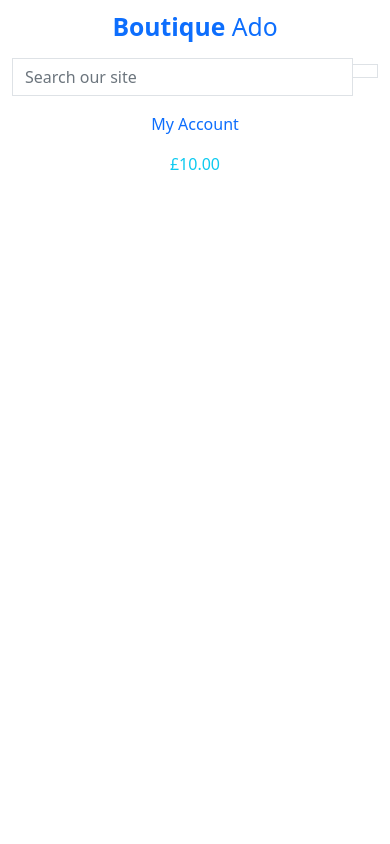
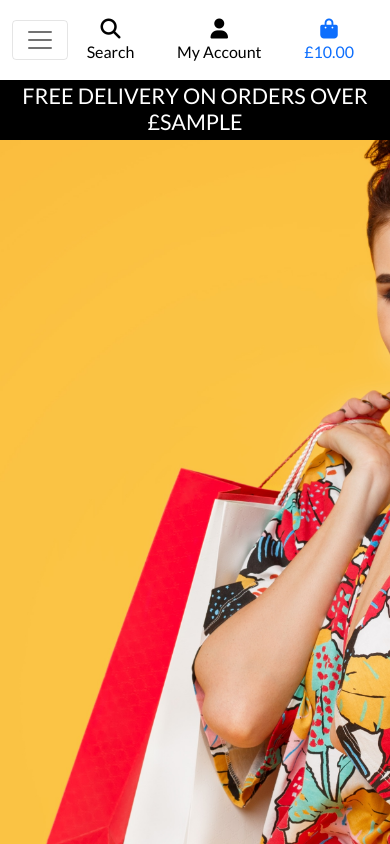
Before and after one commit to jamie120/Boutique-Ado-V1, a Django app: template templates/base.html in a window 390 px wide. Run offline with Django 3.2, Linux system fonts and the light colour scheme; the template is opened without the code that fills it: most values are stand-ins (such as "Sample title", 1, 10 or a date in 2020); parts of the project's set-up code (start-up, migrations or seed data) failed here and were passed over; some libraries are stand-ins or nearby versions.

Commit message:
Added mobile header and main navbar

```diff
--- a/boutique_ado/settings.py
+++ b/boutique_ado/settings.py
@@ -147,3 +147,7 @@ USE_TZ = True
 # https://docs.djangoproject.com/en/3.1/howto/static-files/
 
 STATIC_URL = '/static/'
+STATICFILES_DIRS = (os.path.join(BASE_DIR, 'static'),)
+
+MEDIA_URL = '/media/'
+MEDIA_ROOT = os.path.join(BASE_DIR, 'media')
--- a/boutique_ado/urls.py
+++ b/boutique_ado/urls.py
@@ -15,9 +15,11 @@ Including another URLconf
 """
 from django.contrib import admin
 from django.urls import path, include
+from django.conf import settings
+from django.conf.urls.static import static
 
 urlpatterns = [
     path('admin/', admin.site.urls),
     path('accounts/', include('allauth.urls')),
     path('', include('home.urls')),
-]
+] + static(settings.MEDIA_URL, document_root=settings.MEDIA_ROOT)
--- a/home/templates/home/index.html
+++ b/home/templates/home/index.html
@@ -9,6 +9,7 @@
             </div>
         </div>
     </div>
+{% endblock %}
 
 {% block content %}
     <div class="container h-100">
--- /dev/null
+++ b/static/css/base.css
@@ -0,0 +1,85 @@
+html {
+    height: 100%;
+}
+
+body {
+    background: url('/media/homepage_background_cropped.jpg') no-repeat center center fixed;
+    background-size: cover;
+    height: calc(100vh - 164px);
+    color: #555;
+    font-family: 'Lato';
+}
+
+/* from Bulma */
+.icon {
+    align-items: center;
+    display: inline-flex;
+    justify-content: center;
+    height: 1.5rem;
+    width: 1.5rem;
+}
+
+.logo-font {
+    text-transform: uppercase;
+}
+
+.main-logo-link {
+    width: fit-content;
+}
+
+.shop-now-button {
+    background: black;
+    color: white;
+    min-width: 260px;
+}
+
+.btn-black {
+    background: black;
+    color: white;
+}
+
+.shop-now-button:hover,
+.shop-now-button:active,
+.shop-now-button:focus,
+.btn-black:hover,
+.btn-black:active,
+.btn-black:focus {
+    background: #222;
+    color: white;
+}
+
+.text-black {
+    color: #000 !important;
+}
+
+.border-black {
+    border: 1px solid black !important;
+}
+
+.bg-black {
+    background: #000 !important;
+}
+
+/* -------------------------------- Media Queries */
+
+/* Slightly larger container on xl screens */
+@media (min-width: 1200px) {
+  .container {
+    max-width: 80%;
+  }
+}
+
+/* fixed top navbar only on medium and up */
+@media (min-width: 992px) {
+    .fixed-top-desktop-only {
+        position: fixed;
+        top: 0;
+        right: 0;
+        left: 0;
+        z-index: 1030;
+    }
+
+    .header-container {
+        padding-top: 164px;
+    }
+}
--- a/templates/base.html
+++ b/templates/base.html
@@ -5,25 +5,29 @@
   <head>
 
     {% block meta %}
-    <meta http-equiv="X-UA-Compatible" content="ie=edge">
-    <meta charset="utf-8">
-    <meta name="viewport" content="width=device-width, initial-scale=1">
+        <meta http-equiv="X-UA-Compatible" content="ie=edge">
+        <meta charset="utf-8">
+        <meta name="viewport" content="width=device-width, initial-scale=1">
     {% endblock %}
 
     {% block extra_meta %}
     {% endblock %}
 
     {% block corecss %}
-    <link href="https://cdn.jsdelivr.net/npm/bootstrap@5.0.0-beta2/dist/css/bootstrap.min.css" rel="stylesheet" integrity="sha384-BmbxuPwQa2lc/FVzBcNJ7UAyJxM6wuqIj61tLrc4wSX0szH/Ev+nYRRuWlolflfl" crossorigin="anonymous">
+        <link href="https://cdn.jsdelivr.net/npm/bootstrap@5.0.0-beta2/dist/css/bootstrap.min.css" rel="stylesheet" integrity="sha384-BmbxuPwQa2lc/FVzBcNJ7UAyJxM6wuqIj61tLrc4wSX0szH/Ev+nYRRuWlolflfl" crossorigin="anonymous">
+        <link rel="preconnect" href="https://fonts.gstatic.com">
+        <link href="https://fonts.googleapis.com/css2?family=Lato&display=swap" rel="stylesheet">
+        <link rel="stylesheet" href="{% static 'css/base.css' %}">
     {% endblock %}
 
     {% block extra_css %}
     {% endblock %}
 
     {% block corejs %}
-    <script src="https://cdn.jsdelivr.net/npm/bootstrap@5.0.0-beta2/dist/js/bootstrap.bundle.min.js" integrity="sha384-b5kHyXgcpbZJO/tY9Ul7kGkf1S0CWuKcCD38l8YkeH8z8QjE0GmW1gYU5S9FOnJ0" crossorigin="anonymous"></script>
-    <script src="https://cdn.jsdelivr.net/npm/@popperjs/core@2.6.0/dist/umd/popper.min.js" integrity="sha384-KsvD1yqQ1/1+IA7gi3P0tyJcT3vR+NdBTt13hSJ2lnve8agRGXTTyNaBYmCR/Nwi" crossorigin="anonymous"></script>
-    <script src="https://cdn.jsdelivr.net/npm/bootstrap@5.0.0-beta2/dist/js/bootstrap.min.js" integrity="sha384-nsg8ua9HAw1y0W1btsyWgBklPnCUAFLuTMS2G72MMONqmOymq585AcH49TLBQObG" crossorigin="anonymous"></script>
+        <script src="https://kit.fontawesome.com/e9c73d7092.js" crossorigin="anonymous"></script>
+        <script src="https://code.jquery.com/jquery-3.4.1.slim.min.js" integrity="sha384-J6qa4849blE2+poT4WnyKhv5vZF5SrPo0iEjwBvKU7imGFAV0wwj1yYfoRSJoZ+n" crossorigin="anonymous"></script>
+        <script src="https://cdn.jsdelivr.net/npm/popper.js@1.16.0/dist/umd/popper.min.js" integrity="sha384-Q6E9RHvbIyZFJoft+2mJbHaEWldlvI9IOYy5n3zV9zzTtmI3UksdQRVvoxMfooAo" crossorigin="anonymous"></script>
+        <script src="https://stackpath.bootstrapcdn.com/bootstrap/4.4.1/js/bootstrap.min.js" integrity="sha384-wfSDF2E50Y2D1uUdj0O3uMBJnjuUD4Ih7YwaYd1iqfktj0Uod8GCExl3Og8ifwB6" crossorigin="anonymous"></script>
     {% endblock %}
 
     {% block extra_js %}
@@ -33,7 +37,7 @@
   </head>
   <body>
     <header class="container-fluid fixed-top">
-        <div class="row">
+        <div id="topnav" class="row bg-white pt-lg-2 d-none d-lg-flex">
             <div class="col-12 col-lg-4 my-auto py-1 py-lg-0 text-center text-lg-left">
                 <a href="{% url 'home' %}" class="nav-link main-logo-link">
                     <h2 class="logo-font text-black my-0"><strong>Boutique</strong> Ado</h2>
@@ -55,7 +59,7 @@
             </div>
             <div class="col-12 col-lg-4 my-auto py-1 py-lg-0">
                 <ul class="list-inline list-unstyled text-center text-lg-right my-0">
-                    <li class="list-inline-item-dropdown">
+                    <li class="list-inline-item dropdown">
                         <a class="text-black nav-link" href="#" id="user-options" data-toggle="dropdown" aria-haspopup="true" aria-expanded="false">
                             <div class="text-center">
                                 <div><i class="fas fa-user fa-lg"></i></div>
@@ -63,7 +67,7 @@
                             </div>
                         </a>
                         <div class="dropdown-menu border-0" aria-labelledby="user-options">
-                            {% if request.user.is.authenticated %}
+                            {% if request.user.is_authenticated %}
                                 {% if request.user.is_superuser %}
                                     <a href="" class="dropdown-item">Product Management</a>
                                 {% endif %}
@@ -76,7 +80,7 @@
                         </div>
                     </li>
                     <li class="list-inline-item">
-                        <a href="" class="{% if grand_total %}text-info font-weight-bold{% else %}text-black{% endif %} nav-link">
+                        <a class="{% if grand_total %}text-info font-weight-bold{% else %}text-black{% endif %} nav-link" href="">
                             <div class="text-center">
                                 <div><i class="fas fa-shopping-bag fa-lg"></i></div>
                                 <p class="my-0">
@@ -92,7 +96,22 @@
                 </ul>
             </div>
         </div>
+        <div class="row bg-white">
+            <nav class="navbar navbar-expand-lg navbar-light w-100">
+                <button class="navbar-toggler" type="button" data-toggle="collapse" data-target="#main-nav" aria-controls="main-nav" aria-expanded="false" aria-label="Toggle navigation">
+                    <span class="navbar-toggler-icon"></span>
+                </button>
+                {% include 'includes/mobile-top-header.html' %}
+                {% include 'includes/main-nav.html' %}
+            </nav>
+        </div>
+        <div id="delivery-banner" class="row text-center">
+            <div class="col bg-black text-white">
+                <h4 class="logo-font my-1">Free delivery on orders over £{{ free_shipping_threshold }}</h4>
+            </div>
+        </div>
     </header>
+
     {% if messages %}
     <div class="message-container"></div>
     {% endif %}
--- /dev/null
+++ b/templates/includes/main-nav.html
@@ -0,0 +1,50 @@
+<div class="collapse navbar-collapse" id="main-nav">
+    <ul class="navbar-nav w-auto mx-auto">
+        <li class="nav-item dropdown">
+            <a class="logo-font font-weight-bold nav-link text-black mr-5" href="#" id="all-products-link" data-toggle="dropdown" aria-haspopup="true" aria-expanded="false">
+                All Products
+            </a>
+            <div class="dropdown-menu border-0" aria-labelledby="all-products-link">
+                <a href="" class="dropdown-item">By Price</a>
+                <a href="" class="dropdown-item ">By Rating</a>
+                <a href="" class="dropdown-item ">By Category</a>
+                <a href="" class="dropdown-item">All Products</a>
+            </div>
+        </li>
+
+        <li class="nav-item dropdown">
+            <a class="logo-font font-weight-bold nav-link text-black mr-5" href="#" id="clothing-link" data-toggle="dropdown" aria-haspopup="true" aria-expanded="false">
+                Clothing
+            </a>
+            <div class="dropdown-menu border-0" aria-labelledby="clothing-link">
+                <a href="" class="dropdown-item">Activewear &amp; Essentials</a>
+                <a href="" class="dropdown-item">Jeans</a>
+                <a href="" class="dropdown-item">Shirts</a>
+                <a href="" class="dropdown-item">All Clothing</a>
+            </div>
+        </li>
+
+        <li class="nav-item dropdown">
+            <a class="logo-font font-weight-bold nav-link text-black mr-5" href="#" id="homeware-link" data-toggle="dropdown" aria-haspopup="true" aria-expanded="false">
+                Homeware
+            </a>
+            <div class="dropdown-menu border-0" aria-labelledby="homeware-link">
+                <a href="" class="dropdown-item">Bed &amp; Bath</a>
+                <a href="" class="dropdown-item">Kitchen &amp; Dining</a>
+                <a href="" class="dropdown-item">All Homeware</a>
+            </div>
+        </li>
+
+        <li class="nav-item dropdown">
+            <a class="logo-font font-weight-bold nav-link text-black" href="#" id="specials-link" data-toggle="dropdown" aria-haspopup="true" aria-expanded="false">
+                Special Offers
+            </a>
+            <div class="dropdown-menu border-0" aria-labelledby="specials-link">
+                <a href="" class="dropdown-item">New Arrivals</a>
+                <a href="" class="dropdown-item">Deals</a>
+                <a href="" class="dropdown-item">Clearance</a>
+                <a href="" class="dropdown-item">All Specials</a>
+            </div>
+        </li>
+    </ul>
+</div>
--- /dev/null
+++ b/templates/includes/mobile-top-header.html
@@ -0,0 +1,56 @@
+<li class="list-inline-item">
+    <a class="text-black nav-link d-block d-lg-none" href="#" id="mobile-search" data-toggle="dropdown" aria-haspopup="true" aria-expanded="false">
+        <div class="text-center">
+            <div><i class="fas fa-search fa-lg"></i></div>
+            <p class="my-0">Search</p>
+        </div>
+    </a>
+    <div class="dropdown-menu border-0 w-100 p-3 rounded-0 my-0" aria-labelledby="mobile-search">
+        <form class="form" method="GET" action="">
+            <div class="input-group w-100">
+                <input class="form-control border border-black rounded-0" type="text" name="q" placeholder="Search our site">
+                <div class="input-group-append">
+                    <button class="form-control form-control btn btn-black border border-black rounded-0" type="submit">
+                        <span class="icon">
+                            <i class="fas fa-search"></i>
+                        </span>
+                    </button>
+                </div>
+            </div>
+        </form>
+    </div>
+</li>
+<li class="list-inline-item dropdown">
+    <a class="text-black nav-link d-block d-lg-none" href="#" id="user-options" data-toggle="dropdown" aria-haspopup="true" aria-expanded="false">
+        <div class="text-center">
+            <div><i class="fas fa-user fa-lg"></i></div>
+            <p class="my-0">My Account</p>
+        </div>
+    </a>
+    <div class="dropdown-menu border-0" aria-labelledby="user-options">
+        {% if request.user.is_authenticated %}
+            {% if request.user.is_superuser %}
+                <a href="{% url 'account_logout' %}" class="dropdown-item">Product Management</a>
+            {% endif %}
+            <a href="#" class="dropdown-item">My Profile</a>
+            <a href="{% url 'account_logout' %}" class="dropdown-item">Logout</a>
+        {% else %}
+            <a href="{% url 'account_signup' %}" class="dropdown-item">Register</a>
+            <a href="{% url 'account_login' %}" class="dropdown-item">Login</a>
+        {% endif %}
+    </div>
+</li>
+<li class="list-inline-item">
+    <a class="{% if grand_total %}text-primary font-weight-bold{% else %}text-black{% endif %} nav-link d-block d-lg-none" href="">
+        <div class="text-center">
+            <div><i class="fas fa-shopping-bag fa-lg"></i></div>
+            <p class="my-0">
+                {% if grand_total %}
+                    £{{ grand_total|floatformat:2 }}
+                {% else %}
+                    £0.00
+                {% endif %}
+            </p>
+        </div>
+    </a>
+</li>
```
Also changed, not shown: media/homepage_background_cropped.jpg (added).
